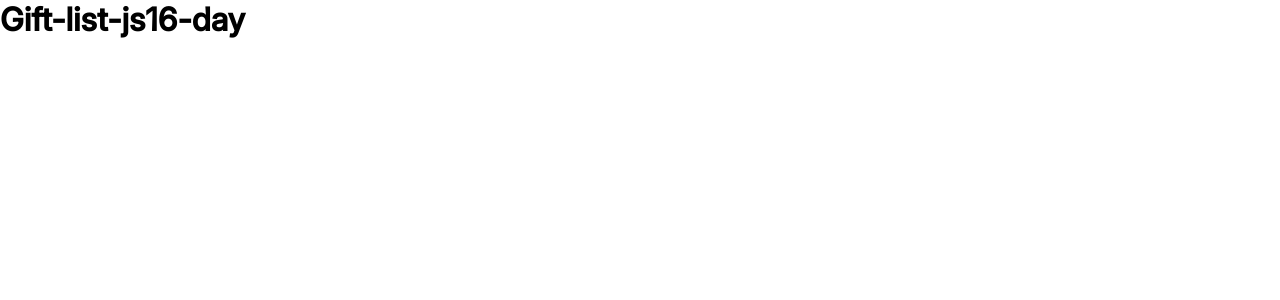
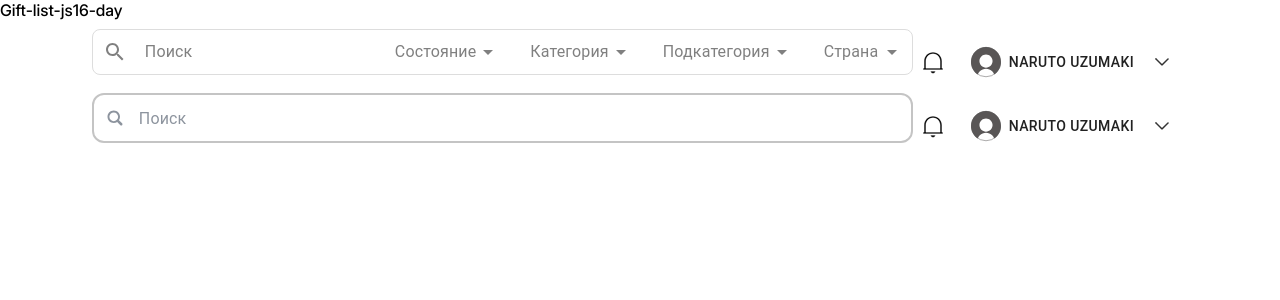
Before and after one commit to peaksoft-school/Gift-list-js16-day-, a React (Vite) app: page / in a window 1280 px wide. Shown: the top 300 px of the page. Built offline with nearby package versions, Linux system fonts and the light colour scheme.

Commit message:
bugfix-meetballs

```diff
--- a/src/App.jsx
+++ b/src/App.jsx
@@ -1,3 +1,9 @@
-const App = () => <h1>Gift-list-js16-day</h1>
+import Header from './layout/Header'
+
+const App = () => <div>Gift-list-js16-day
+<Header role="user"/>
+<Header role="admin"/>
+
+</div>
 
 export default App
--- a/src/layout/Header.jsx
+++ b/src/layout/Header.jsx
@@ -18,10 +18,11 @@ const Header = ({ role }) => {
                      <StyledInput placeholder="Поиск" variant="outlined" />
                   </div>
                ) : null}
+               <div>
+                  <StyledNotificationIcon src={Notification} alt="" />
 
-               <StyledNotificationIcon src={Notification} alt="" />
-
-               <StyledMeetBalls />
+                  <StyledMeetBox />
+               </div>
             </StyledBox>
          </Toolbar>
       </StyledCustomAppBar>
@@ -31,7 +32,7 @@ const Header = ({ role }) => {
 const StyledBox = styled(Box)(() => ({
    display: 'flex',
    alignItems: 'center',
-   justifyContent: 'space-between',
+   justifyContent: 'space-evenly',
    width: '100%',
    height: '40px',
    top: '23px',
@@ -60,18 +61,13 @@ const StyledCustomAppBar = styled(AppBar)(() => ({
 
 const StyledNotificationIcon = styled('img')(() => ({
    width: '24px',
-   height: '24px',
-   top: '31px',
-   left: '861px',
+   margin: '-50px',
+   marginRight: '30px',
 }))
 
-const StyledMeetBalls = styled(MeetBalls)(() => ({
-   width: '201px',
-   height: '46px',
-   top: '20px',
-   left: '905px',
-   padding: '8px',
-   gap: '4px',
+const StyledMeetBox = styled(MeetBalls)(() => ({
+   display: 'inline-block',
+   marginLeft: '5%',
 }))
 
 export default Header
```
Also changed, not shown: src/assets/icon/facebook.svg (added), src/assets/icon/inactive.svg (added).
